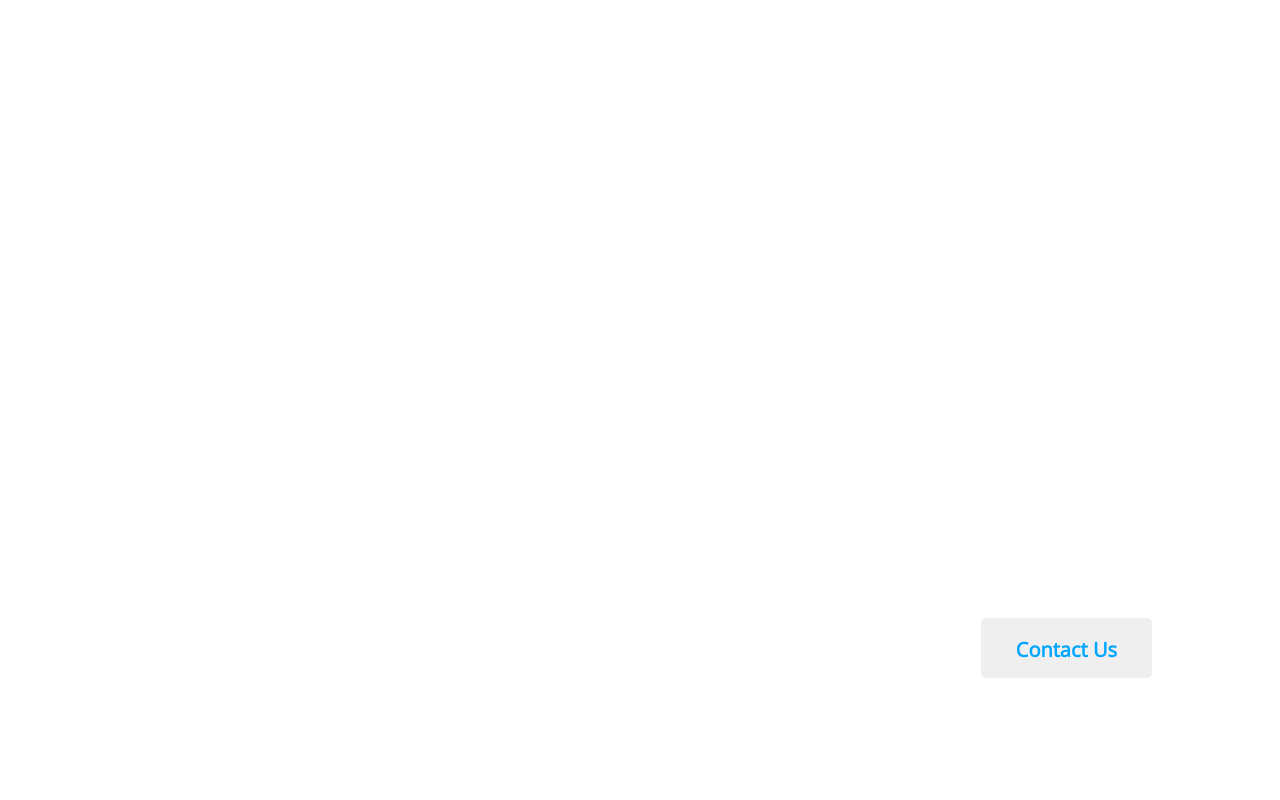
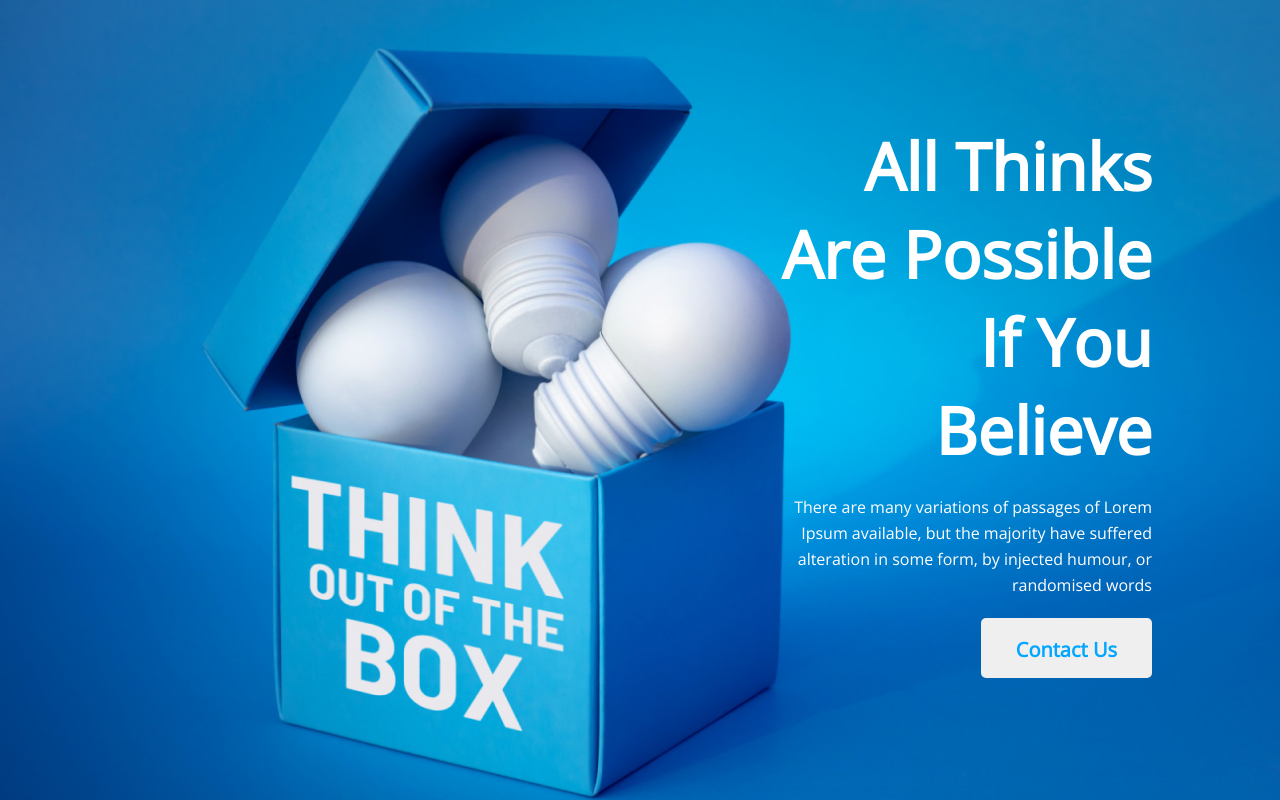
Before and after one commit to Arbijoy/First-Project, a plain HTML site: page index.html in a window 1280 px wide. Shown: the top 800 px of the page. Drawn offline with nearby package versions, Linux system fonts and the light colour scheme; the site is published under a folder, as on GitHub Pages, so addresses that start at the root find nothing.

Commit message:
Fixed background image.

```diff
--- a/style.css
+++ b/style.css
@@ -10,7 +10,7 @@
 .header-sec{
     width: 100%;
     height: 100vh;
-    background-image: url("/images/banner/banner3.png");
+    background-image: url("./images/banner/banner3.png");
     background-blend-mode: overlay;
     background-repeat: none;
     background-size: cover;
```
